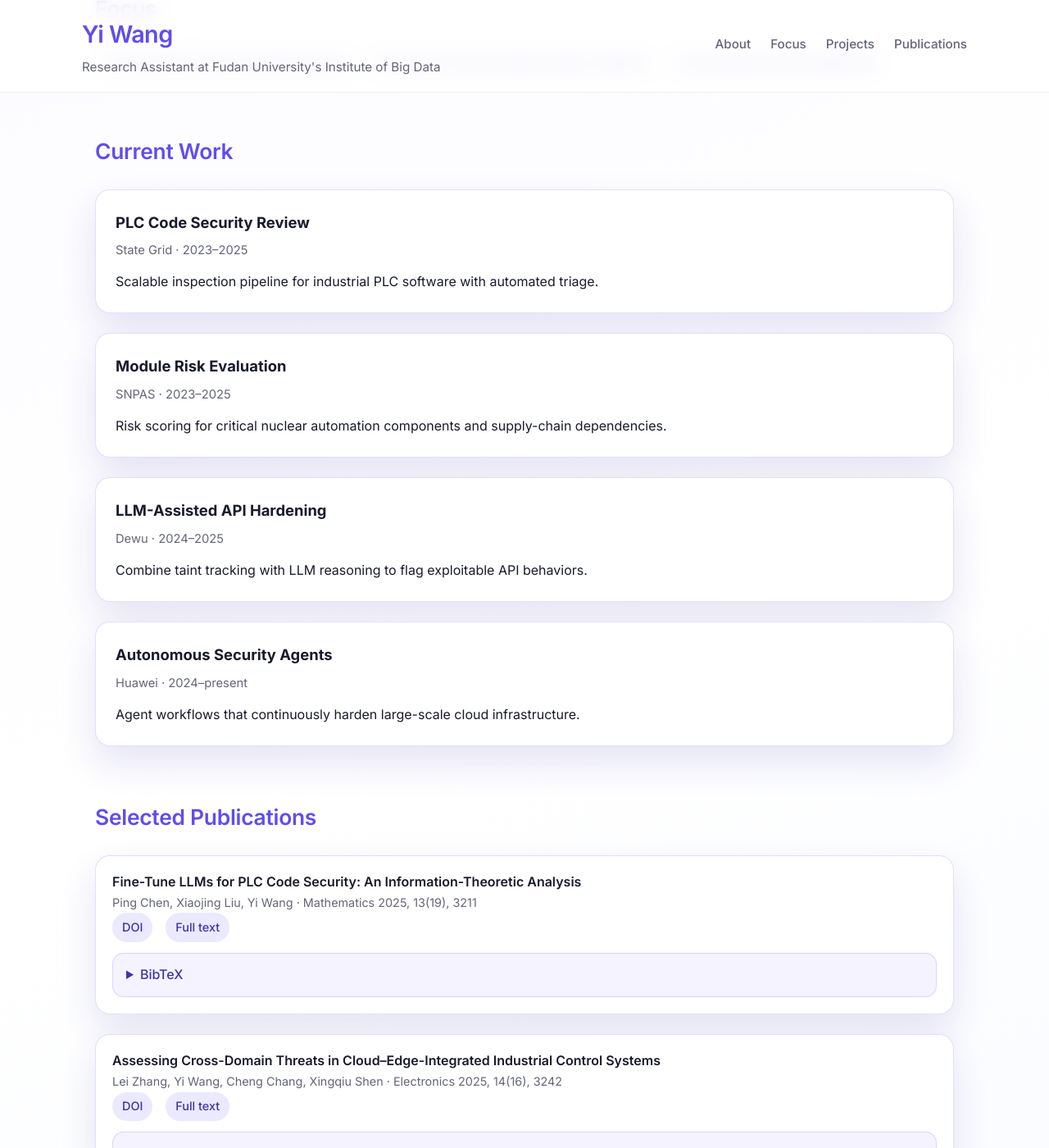
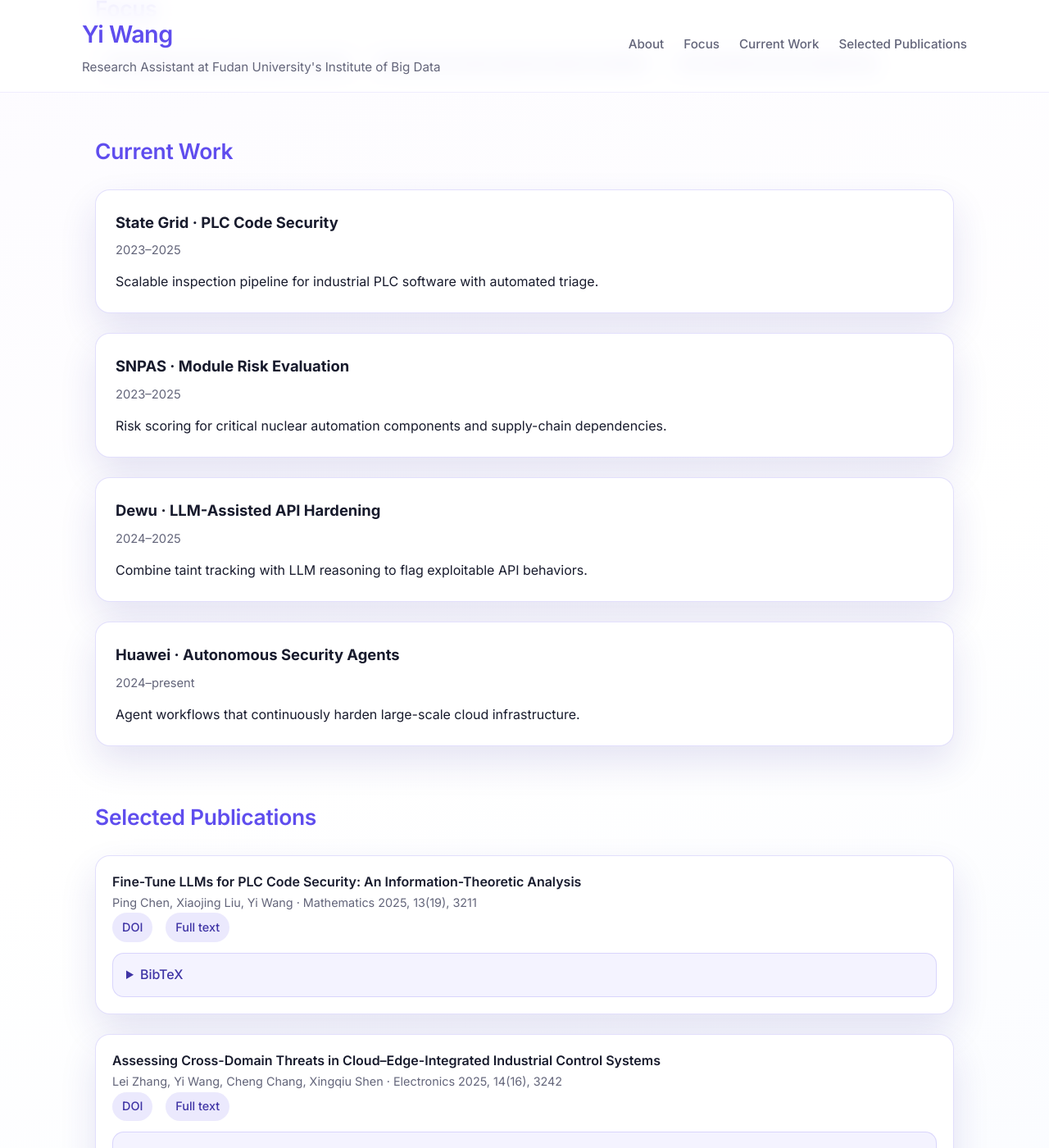
Before and after one commit to wangyifdu/wangyifdu.github.io, a Jekyll site: the page built from index.md, in a window 1280 px wide and 1400 px high, scrolled down 602 px. Shown: the whole window at 82% size. Built offline with Jekyll 4.4.1, drawn with Linux system fonts in a browser that asks for light colours.

Commit message:
Sync nav labels and highlight project partners

```diff
--- a/_layouts/default.html
+++ b/_layouts/default.html
@@ -23,8 +23,8 @@
       <nav class="site-nav">
         <a href="#about">About</a>
         <a href="#focus">Focus</a>
-        <a href="#projects">Projects</a>
-        <a href="#publications">Publications</a>
+        <a href="#projects">Current Work</a>
+        <a href="#publications">Selected Publications</a>
       </nav>
     </div>
   </header>
--- a/index.md
+++ b/index.md
@@ -42,23 +42,23 @@ description: Research assistant at Fudan University's Institute of Big Data focu
   <h2 class="section-title">Current Work</h2>
   <div class="card-grid">
     <article class="card">
-      <h3>PLC Code Security Review</h3>
-      <span class="meta">State Grid · 2023–2025</span>
+      <h3>State Grid · PLC Code Security</h3>
+      <span class="meta">2023–2025</span>
       <p>Scalable inspection pipeline for industrial PLC software with automated triage.</p>
     </article>
     <article class="card">
-      <h3>Module Risk Evaluation</h3>
-      <span class="meta">SNPAS · 2023–2025</span>
+      <h3>SNPAS · Module Risk Evaluation</h3>
+      <span class="meta">2023–2025</span>
       <p>Risk scoring for critical nuclear automation components and supply-chain dependencies.</p>
     </article>
     <article class="card">
-      <h3>LLM-Assisted API Hardening</h3>
-      <span class="meta">Dewu · 2024–2025</span>
+      <h3>Dewu · LLM-Assisted API Hardening</h3>
+      <span class="meta">2024–2025</span>
       <p>Combine taint tracking with LLM reasoning to flag exploitable API behaviors.</p>
     </article>
     <article class="card">
-      <h3>Autonomous Security Agents</h3>
-      <span class="meta">Huawei · 2024–present</span>
+      <h3>Huawei · Autonomous Security Agents</h3>
+      <span class="meta">2024–present</span>
       <p>Agent workflows that continuously harden large-scale cloud infrastructure.</p>
     </article>
   </div>
```
